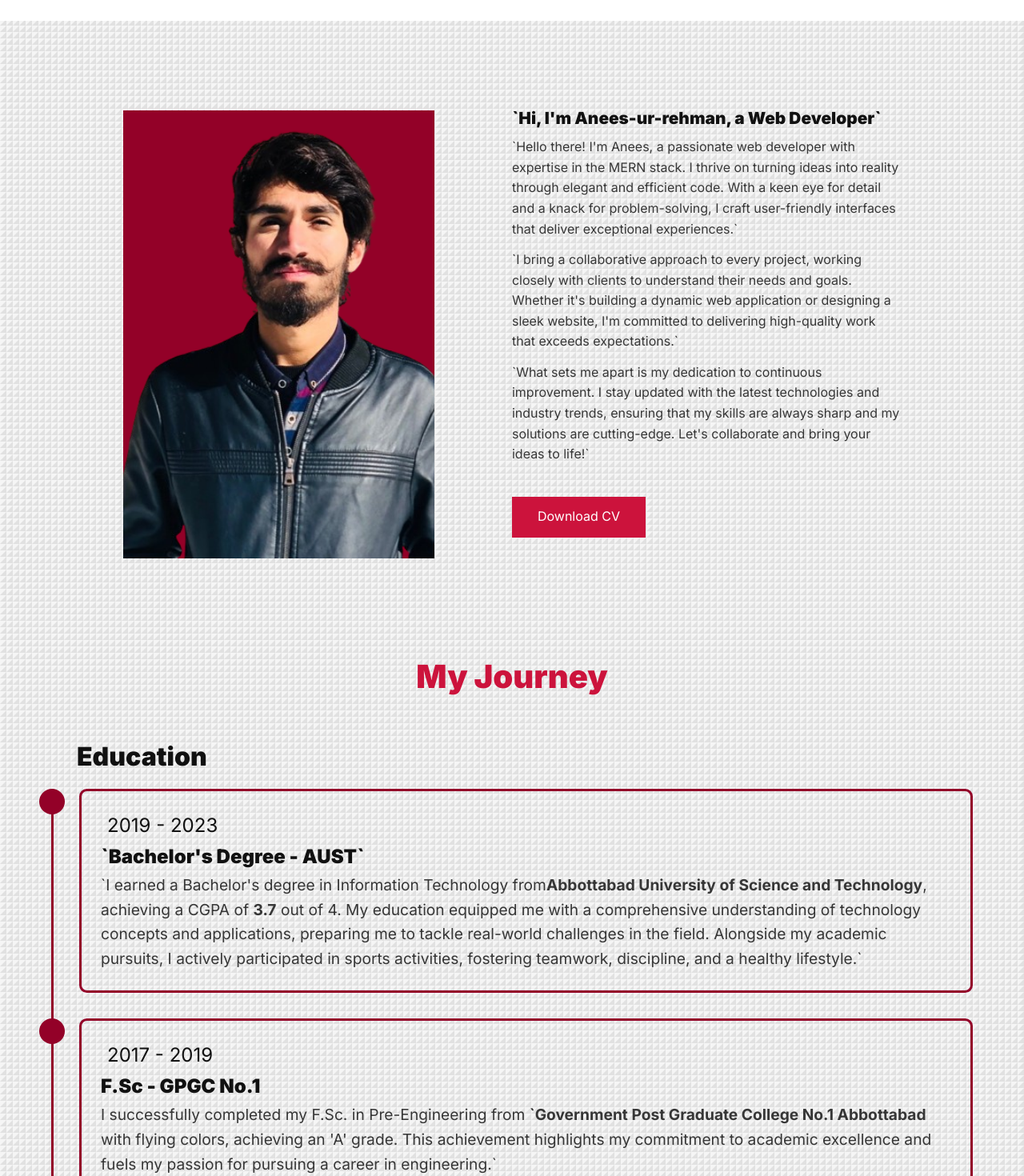
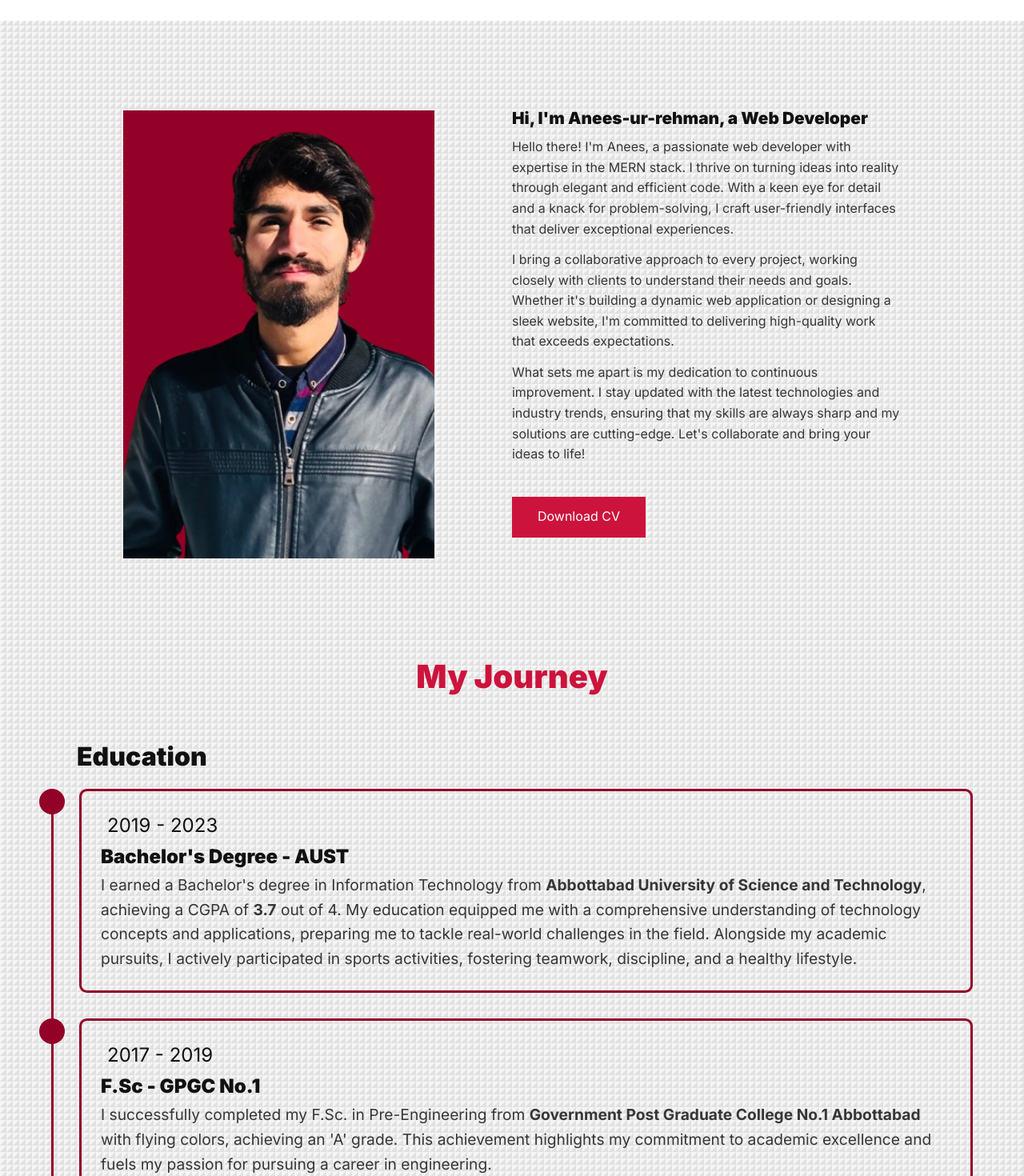
Before and after one commit to malikanees2022/Personal-Portfolio, a Next.js app: page /about in a window 1280 px wide. Shown: the part 200-1670 px from the top of the page at 80% size. Built offline with nearby package versions, Linux system fonts and the light colour scheme.

Commit message:
new changes

```diff
--- a/app/about/page.js
+++ b/app/about/page.js
@@ -16,10 +16,10 @@ const page = () => {
           <Image src={AboutImage} alt=''/>
         </article>
         <article className={styles.aboutContent}>
-        <h4>`Hi, I'm Anees-ur-rehman, a Web Developer`</h4>
-<p>`Hello there! I'm Anees, a passionate web developer with expertise in the MERN stack. I thrive on turning ideas into reality through elegant and efficient code. With a keen eye for detail and a knack for problem-solving, I craft user-friendly interfaces that deliver exceptional experiences.`</p>
-<p>`I bring a collaborative approach to every project, working closely with clients to understand their needs and goals. Whether it's building a dynamic web application or designing a sleek website, I'm committed to delivering high-quality work that exceeds expectations.`</p>
-<p>`What sets me apart is my dedication to continuous improvement. I stay updated with the latest technologies and industry trends, ensuring that my skills are always sharp and my solutions are cutting-edge. Let's collaborate and bring your ideas to life!`</p>
+        <h4>Hi, I'm Anees-ur-rehman, a Web Developer</h4>
+<p>Hello there! I'm Anees, a passionate web developer with expertise in the MERN stack. I thrive on turning ideas into reality through elegant and efficient code. With a keen eye for detail and a knack for problem-solving, I craft user-friendly interfaces that deliver exceptional experiences.</p>
+<p>I bring a collaborative approach to every project, working closely with clients to understand their needs and goals. Whether it's building a dynamic web application or designing a sleek website, I'm committed to delivering high-quality work that exceeds expectations.</p>
+<p>What sets me apart is my dedication to continuous improvement. I stay updated with the latest technologies and industry trends, ensuring that my skills are always sharp and my solutions are cutting-edge. Let's collaborate and bring your ideas to life!</p>
 
           <a href="https://drive.google.com/file/d/14CXvaihX0w5h79iDKLcRC2YsSQS7weDr/view" className={`btn primary ${styles.aboutCta}`} target='_blank' >Download CV</a>
         </article>
--- a/app/components/education/Education.jsx
+++ b/app/components/education/Education.jsx
@@ -17,16 +17,16 @@ const Education = () => {
                   <div className="year">
                     <i className="bx bxs-calender"></i>2019 - 2023
                   </div>
-                  <h3>`Bachelor's Degree - AUST`</h3>
+                  <h3>Bachelor's Degree - AUST</h3>
                   <p>
-                    `I earned a Bachelor's degree in Information Technology from
+                    I earned a Bachelor's degree in Information Technology from{" "}
                     <b>Abbottabad University of Science and Technology</b>,
                     achieving a CGPA of <b>3.7</b> out of 4. My education
                     equipped me with a comprehensive understanding of technology
                     concepts and applications, preparing me to tackle real-world
                     challenges in the field. Alongside my academic pursuits, I
                     actively participated in sports activities, fostering
-                    teamwork, discipline, and a healthy lifestyle.`
+                    teamwork, discipline, and a healthy lifestyle.
                   </p>
                 </div>
               </div>
@@ -39,10 +39,10 @@ const Education = () => {
                   <h3>F.Sc - GPGC No.1</h3>
                   <p>
                     I successfully completed my F.Sc. in Pre-Engineering from{" "}
-                    <b>`Government Post Graduate College No.1 Abbottabad</b> with
+                    <b>Government Post Graduate College No.1 Abbottabad</b> with
                     flying colors, achieving an 'A' grade. This achievement
                     highlights my commitment to academic excellence and fuels my
-                    passion for pursuing a career in engineering.`
+                    passion for pursuing a career in engineering.
                   </p>
                 </div>
               </div>
```
